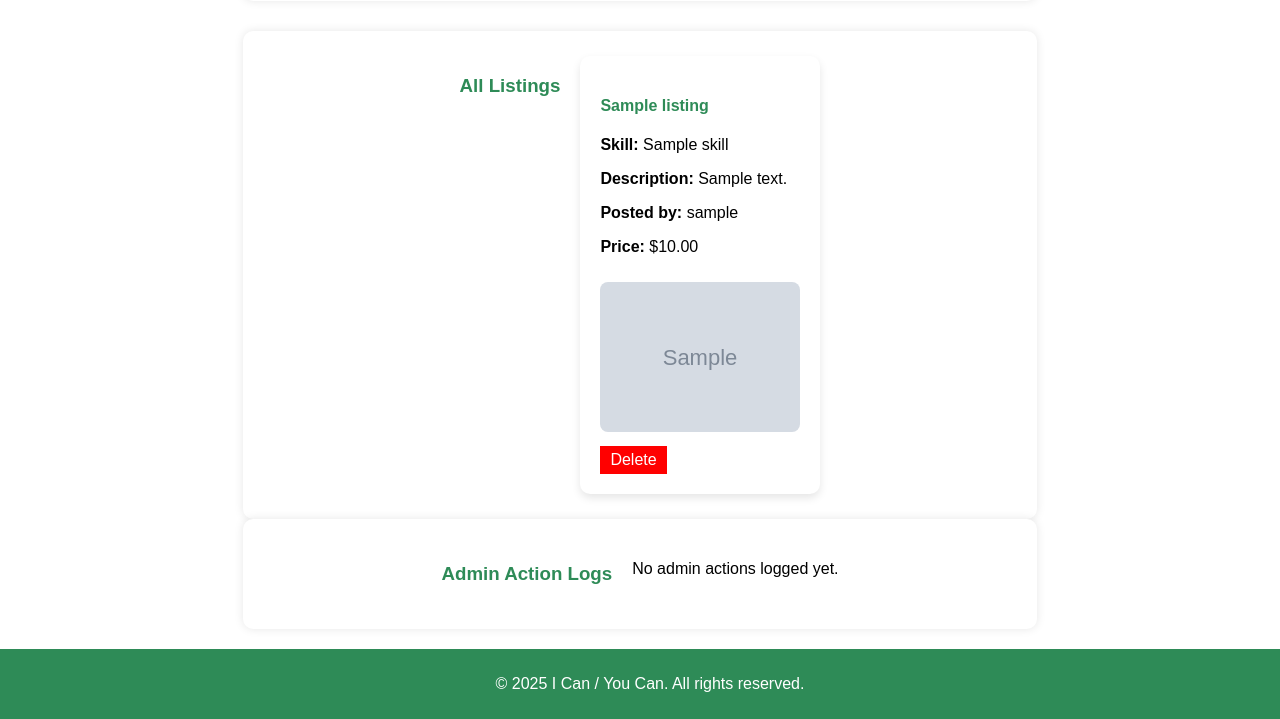
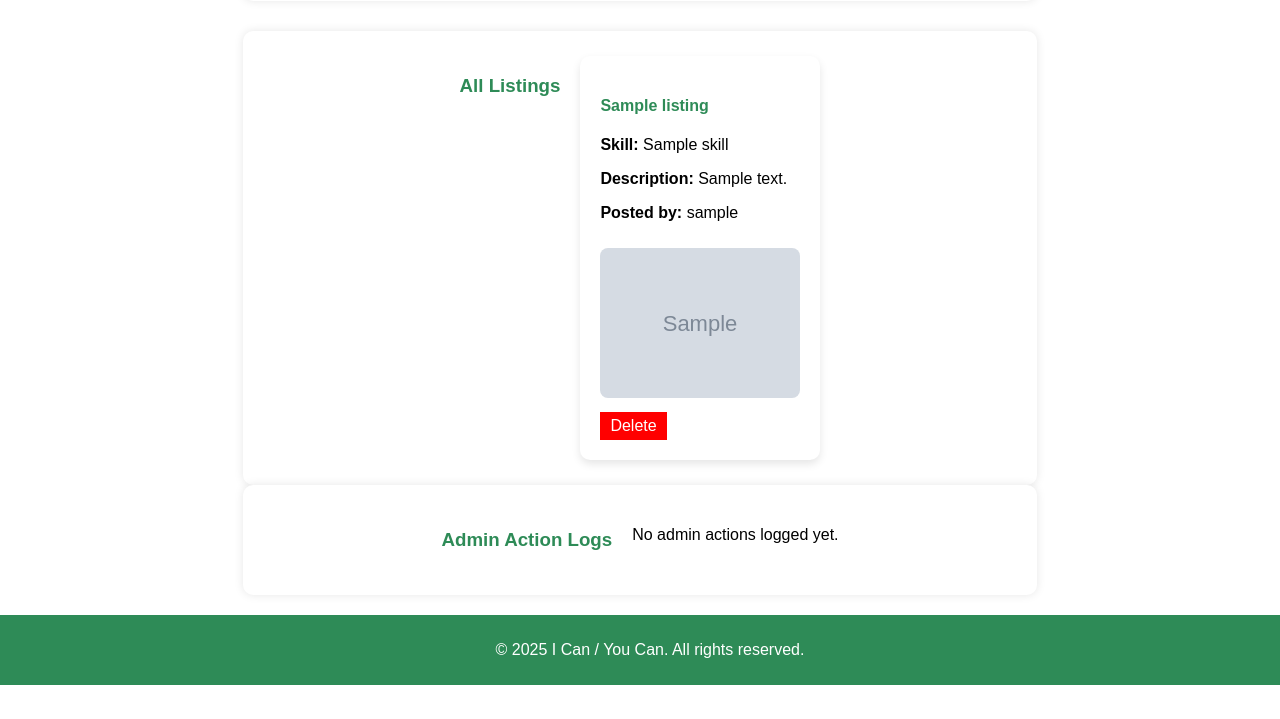
Before and after one commit to kaanspgl/COSC360_MyFavoriteStudents, a PHP site: page /admin.php in a window 1280 px wide. Shown: the part 1817-2536 px from the top of the page. After the commit the page ends 2502 px from the top, so only its background shows below. Run offline with PHP 8.4, Linux system fonts and the light colour scheme; the visitor is signed in with stand-in values (Sample User, id 1); tables that the repository leaves empty or names only in its code hold one stand-in row (values such as "Sample post"); grey boxes marked "Sample" are stand-in pictures; data that the repository does not hold is empty.

Commit message:
minor fix

```diff
--- a/admin.php
+++ b/admin.php
@@ -205,7 +205,6 @@ if ($logResult && $logResult->num_rows > 0) {
                     <p><strong>Skill:</strong> <?php echo htmlspecialchars($listing['skill']); ?></p>
                     <p><strong>Description:</strong> <?php echo htmlspecialchars($listing['description']); ?></p>
                     <p><strong>Posted by:</strong> <?php echo htmlspecialchars($listing['username']); ?></p>
-                    <p><strong>Price:</strong> $<?php echo number_format($listing['price'], 2); ?></p>
                     <?php if (!empty($listing['image'])): ?>
                         <img src="<?php echo htmlspecialchars($listing['image']); ?>" alt="Listing Image" style="max-width:200px;"><br>
                     <?php endif; ?>
```
